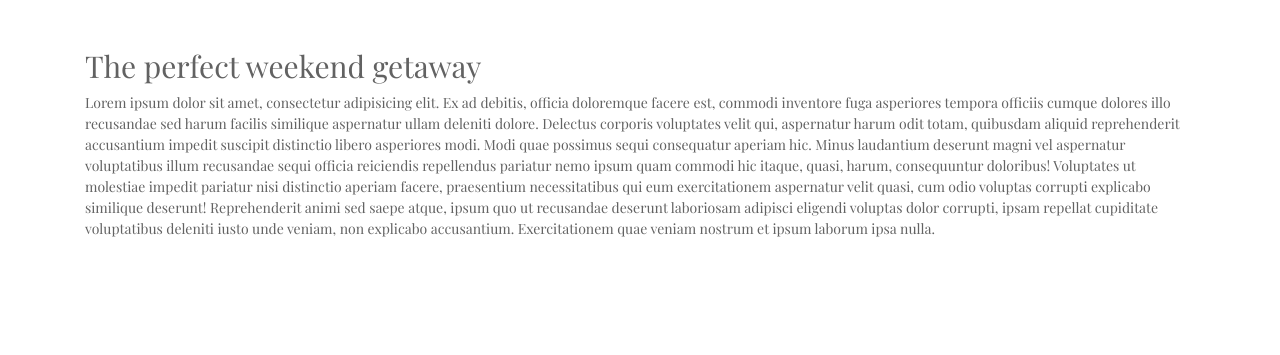
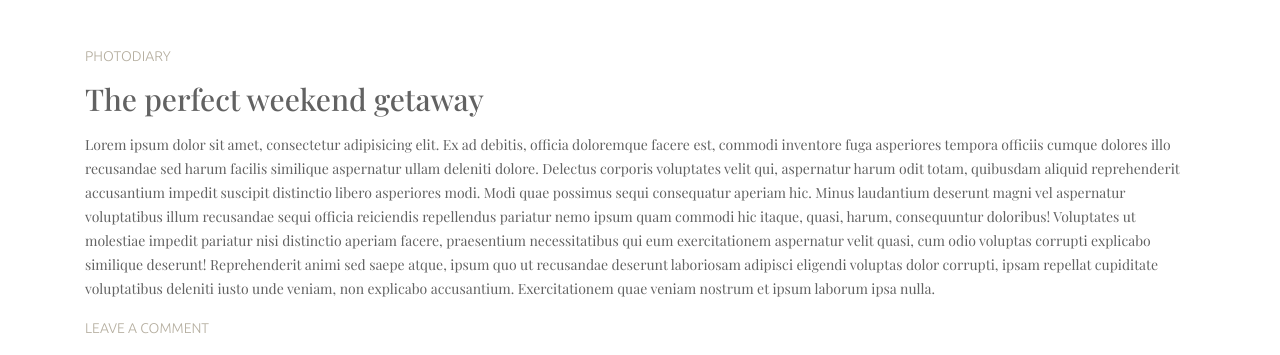
Before and after one commit to miptleha/sample-sites, a plain HTML site: page Created/minimo/index.html in a window 1280 px wide. Shown: the part 647-1002 px from the top of the page. Before the commit the page ends 902 px from the top, so only its background shows below. Drawn offline with nearby package versions, Linux system fonts and the light colour scheme.

Commit message:
add single post

```diff
--- a/Created/minimo/index.html
+++ b/Created/minimo/index.html
@@ -63,8 +63,9 @@
   </div>
 
   <div class="container">
-    <h2>The perfect weekend getaway</h2>
-    <p>Lorem ipsum dolor sit amet, consectetur adipisicing elit. Ex ad debitis, officia doloremque facere est, commodi
+    <h3 class="post-category">photodiary</h3>
+    <h2 class="post-title"><a href="#">The perfect weekend getaway</a></h2>
+    <p class="post-text">Lorem ipsum dolor sit amet, consectetur adipisicing elit. Ex ad debitis, officia doloremque facere est, commodi
       inventore fuga asperiores tempora officiis cumque dolores illo recusandae sed harum facilis similique aspernatur
       ullam deleniti dolore. Delectus corporis voluptates velit qui, aspernatur harum odit totam, quibusdam aliquid
       reprehenderit accusantium impedit suscipit distinctio libero asperiores modi. Modi quae possimus sequi consequatur
@@ -76,6 +77,7 @@
       cupiditate voluptatibus deleniti iusto unde veniam, non explicabo accusantium. Exercitationem quae veniam nostrum
       et ipsum laborum ipsa nulla.
     </p>
+    <p><a href="#" class="post-comment-link">Leave a comment</a></p>
   </div>
 
   <script src="vendor/jquery-3.5.1.min.js"></script>
--- a/Created/minimo/site.css
+++ b/Created/minimo/site.css
@@ -32,16 +32,33 @@ header .nav-item a:hover::after {
     transform: scale(1);
 }
 
-h2 {
-    font-size: 30px;
-    font-weight: 400;
-}
-
-img {
-    width: 100%;
-    height: auto;
-}
-
 .slider {
     margin-bottom: 50px;
 }
+
+.post-category, .post-comment-link {
+    font-family: Ubuntu, sans-serif;
+    font-size: 14px;
+    font-weight: 300;
+    text-transform: uppercase;
+    color: #b4ad9e;
+    margin-bottom: 1rem;
+}
+
+.post-title {
+    font-size: 30px;
+    margin-bottom: 1rem;
+}
+
+a {
+    color: #626262;
+
+}
+
+a:hover {
+    color: rgba(0, 0, 0, .7);
+}
+
+.post-text {
+    line-height: 24px;
+}
```
